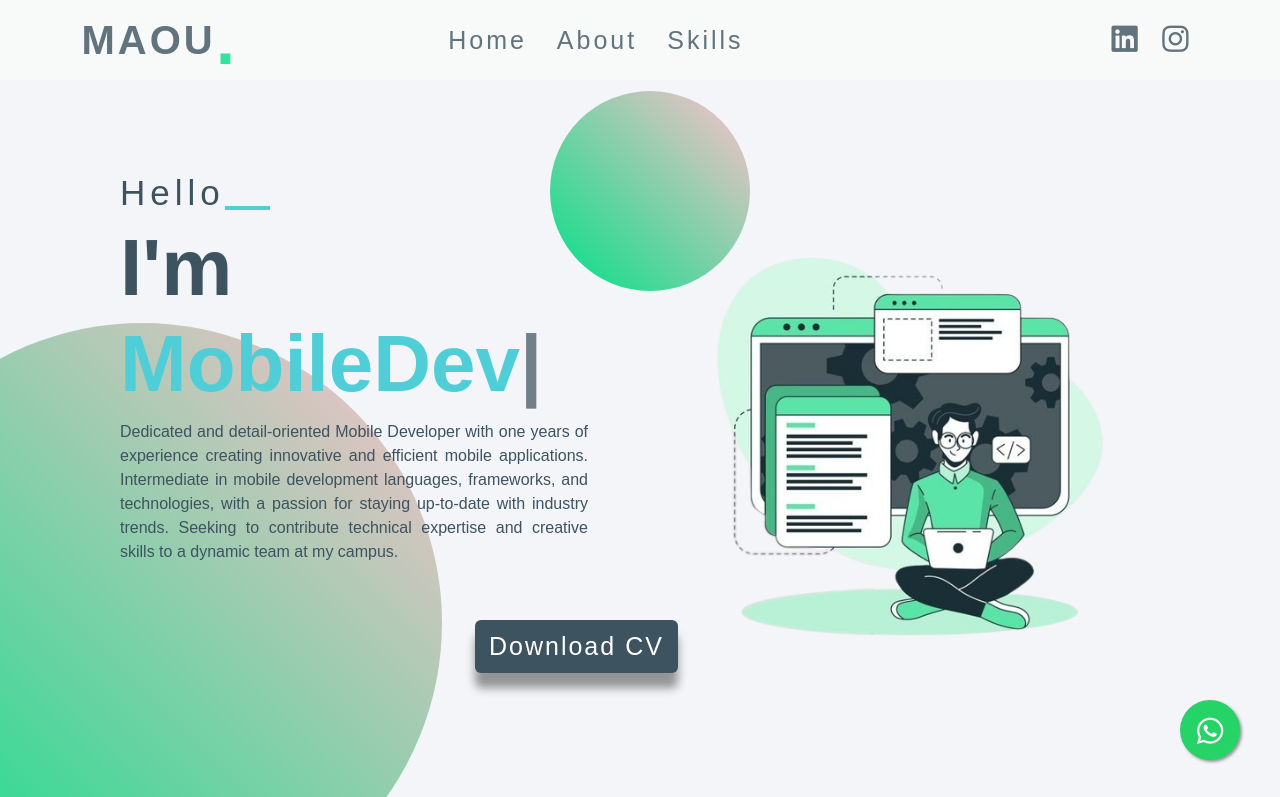
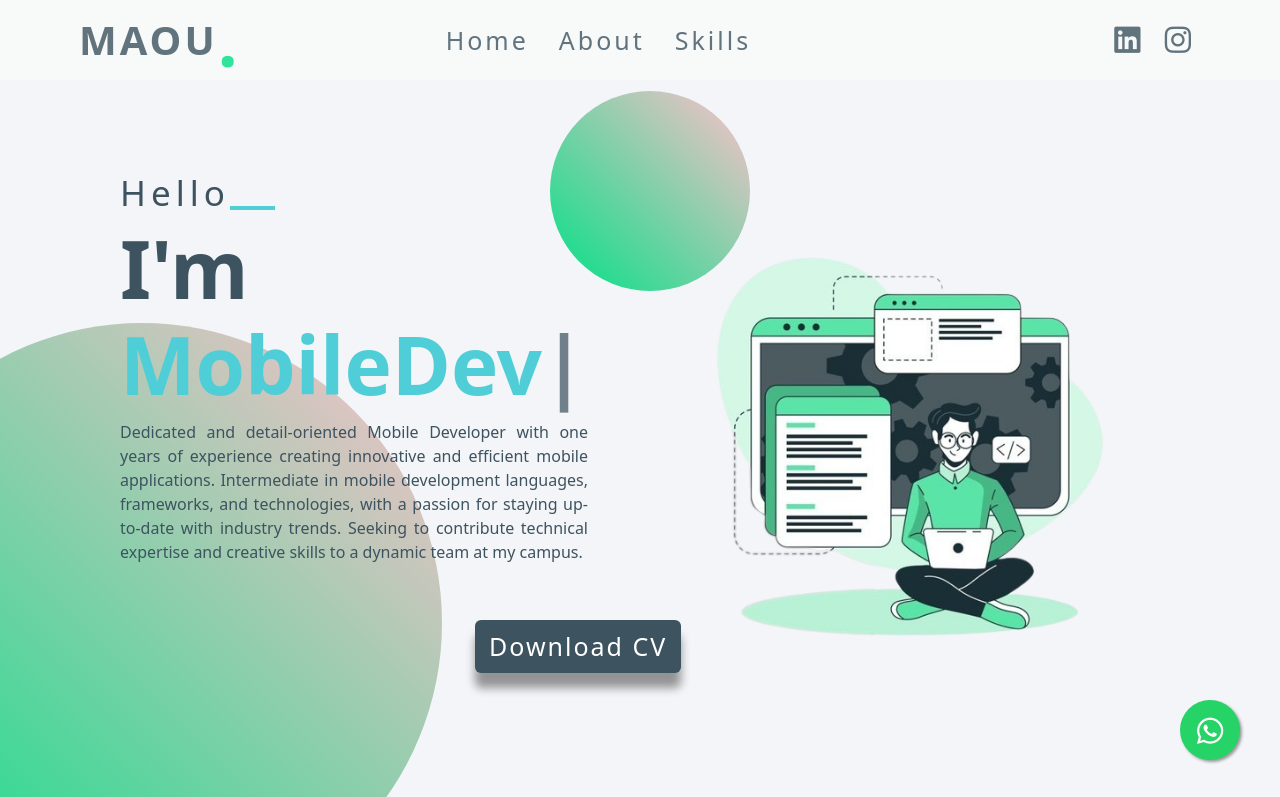
Before and after one commit to Ghipar/Web-porto, a plain HTML site: page index.html in a window 1280 px wide. Shown: the top 797 px of the page. Drawn offline with nearby package versions, Linux system fonts and the light colour scheme.

Commit message:
fix font weight

```diff
--- a/css/style.css
+++ b/css/style.css
@@ -1,18 +1,6 @@
 /* html {
   scroll-behavior: smooth;
 } */
-
-
-p,
-h1,
-h2,
-h3,
-h4,
-h5,
-h6,
-li {
-  font-weight: normal;
-}
 
 #slider {
   margin-bottom: 30px;
@@ -85,7 +73,7 @@ li {
   margin: 0;
   padding: 0;
   box-sizing: border-box;
-  font-family: "poppins", sans-serif;
+  /* font-family: "poppins", sans-serif; */
 }
 @property --progress-value {
   syntax: "<integer>";
@@ -559,8 +547,6 @@ eeps footer always to the bottom {
 html,
 body {
   height: 100%;
-
-  font-weight: normal;
 }
 
 footer,
@@ -581,8 +567,6 @@ footer,
     box-sizing: border-box;
     font-family: "Poppins", sans-serif;
     height: 100%;
-
-    font-weight: normal;
   }
 
   /* Slider styles */
```
